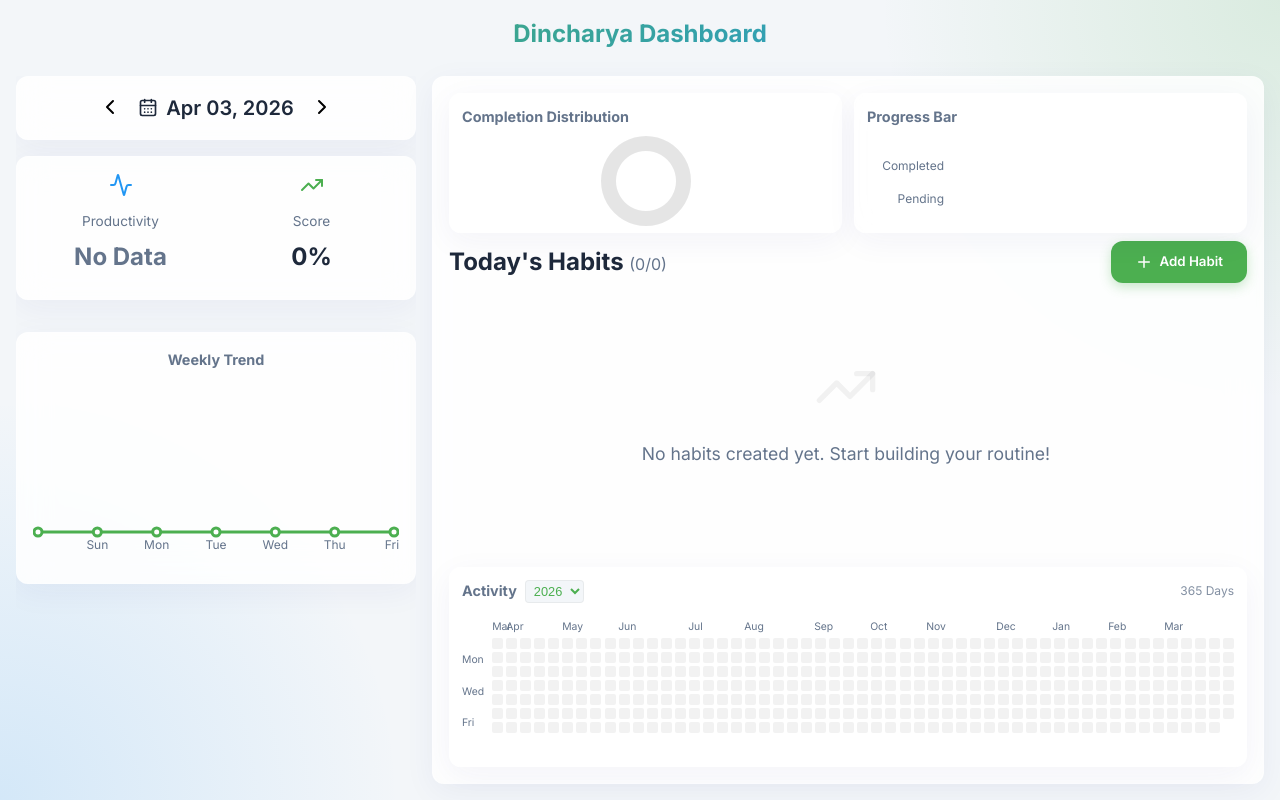
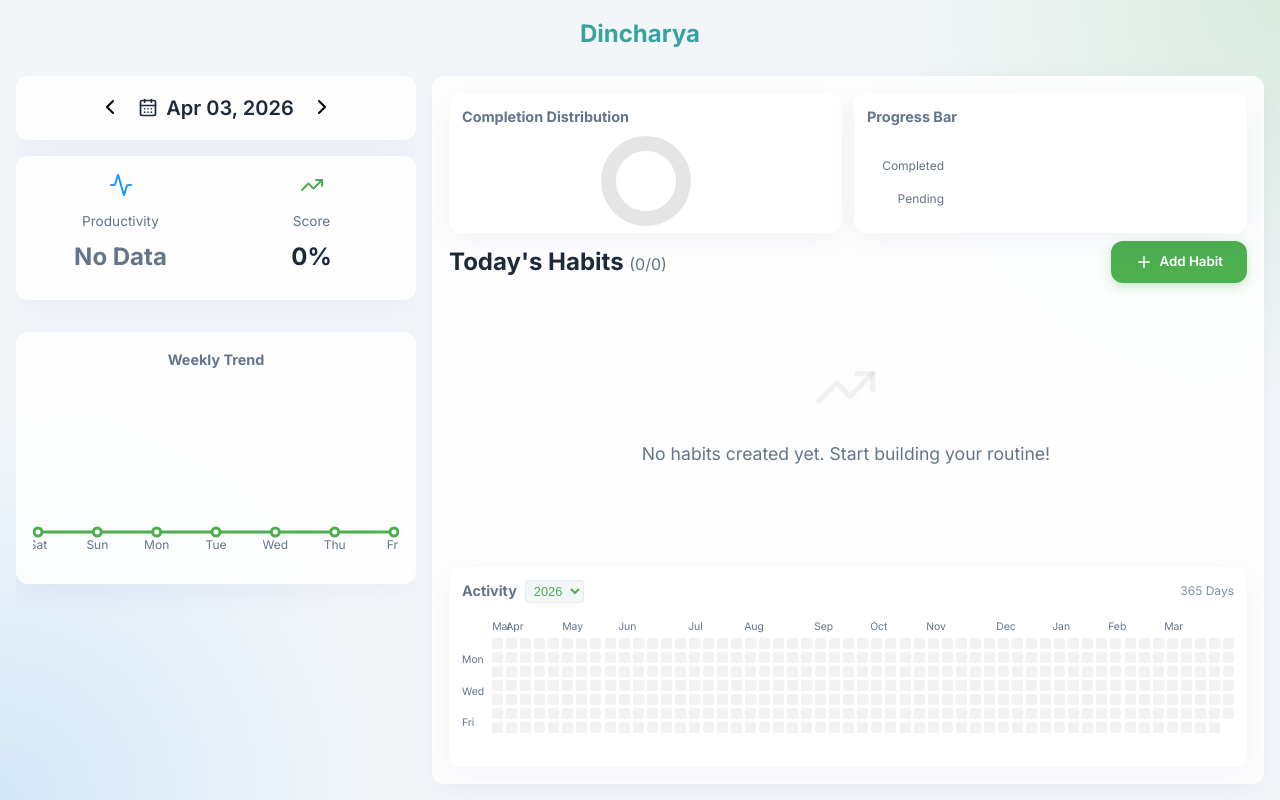
Before and after one commit to anilbk10/Dincharya, a React (Vite) app: page / in a window 1280 px wide. Built offline with nearby package versions, Linux system fonts and the light colour scheme.

Commit message:
day map in weekly trend

```diff
--- a/src/App.tsx
+++ b/src/App.tsx
@@ -157,7 +157,7 @@ function App() {
   return (
     <div className="app-container">
       <header>
-        <h1>Dincharya Dashboard</h1>
+        <h1>Dincharya</h1>
       </header>
 
       <div className="dashboard-grid">
@@ -188,7 +188,7 @@ function App() {
             <div className="chart-container" style={{ margin: 0 }}>
               <ResponsiveContainer width="100%" height="100%">
                 <LineChart data={weeklyTrendData}>
-                  <XAxis dataKey="name" stroke="var(--text-secondary)" fontSize={12} tickLine={false} axisLine={false} />
+                  <XAxis dataKey="name" stroke="var(--text-secondary)" fontSize={12} tickLine={false} axisLine={false} interval={0} />
                   <Tooltip cursor={{fill: 'rgba(0,0,0,0.05)'}} contentStyle={{ borderRadius: '12px', background: 'var(--surface-color)', border: 'none' }} />
                   <Line type="monotone" dataKey="score" stroke="var(--primary)" strokeWidth={3} dot={{ r: 4 }} activeDot={{ r: 6 }} />
                 </LineChart>
```
